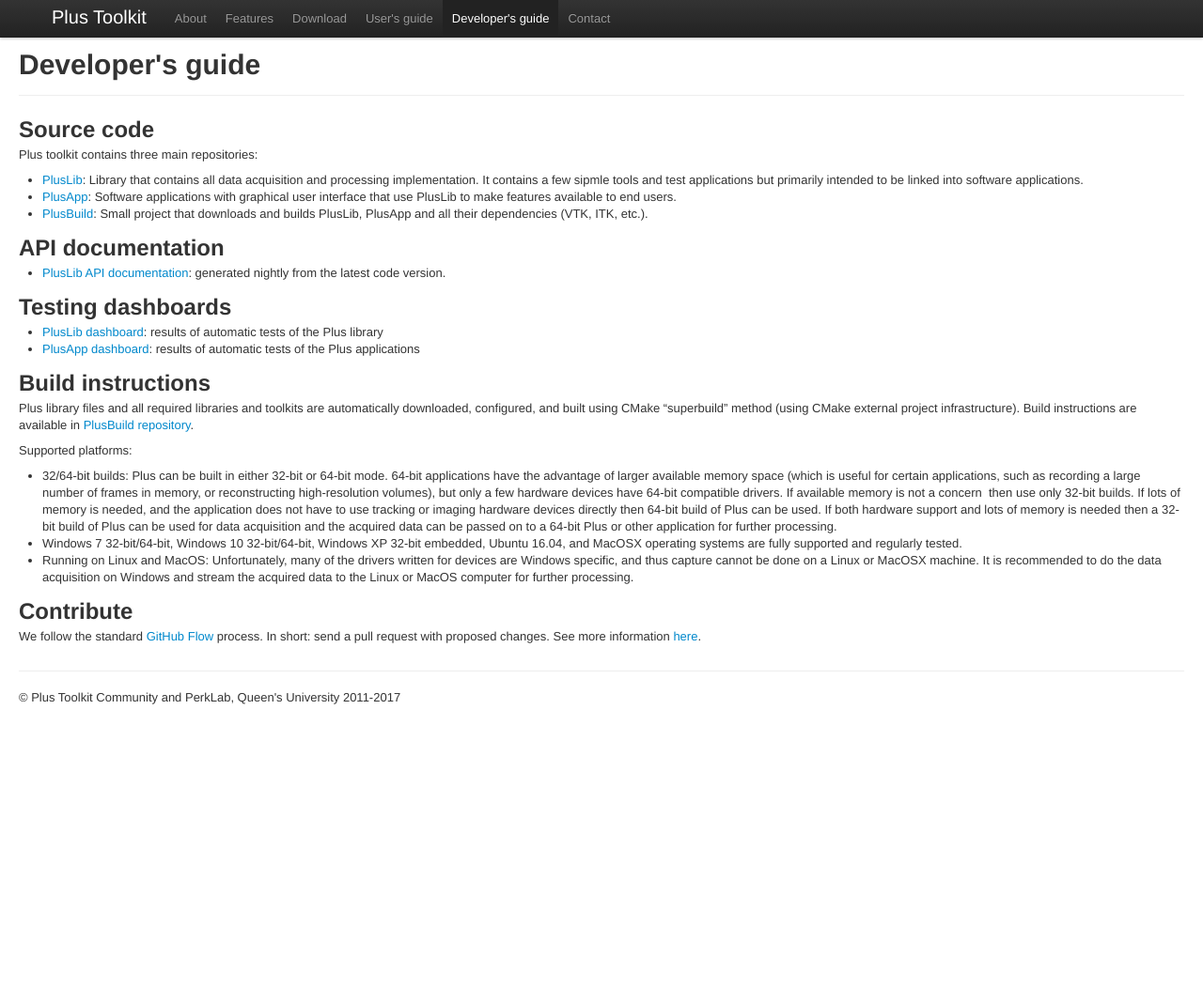
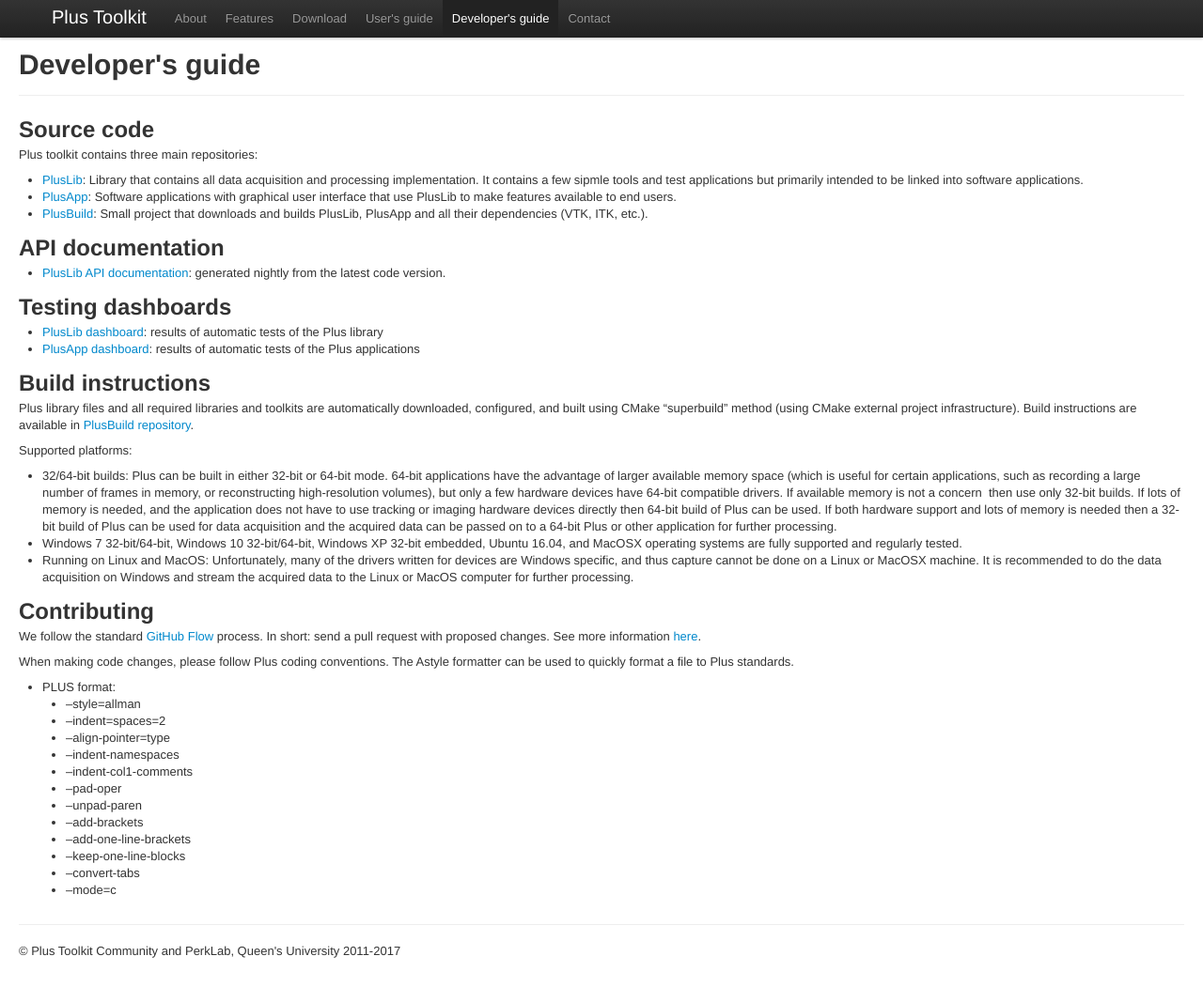
Before and after one commit to PlusToolkit/plustoolkit.github.io, a Jekyll site: the page built from developersguide.md, in a window 1280 px wide and 1051 px high. Shown: the whole window at 94% size. Built offline with Jekyll 4.4.1, drawn with Linux system fonts in a browser that asks for light colours.

Commit message:
Adding formatting requirements

```diff
--- a/developersguide.md
+++ b/developersguide.md
@@ -36,7 +36,22 @@
 - Windows 7 32-bit/64-bit, Windows 10 32-bit/64-bit, Windows XP 32-bit embedded, Ubuntu 16.04, and MacOSX operating systems are fully supported and regularly tested.
 - Running on Linux and MacOS: Unfortunately, many of the drivers written for devices are Windows specific, and thus capture cannot be done on a Linux or MacOSX machine. It is recommended to do the data acquisition on Windows and stream the acquired data to the Linux or MacOS computer for further processing.
 
-Contribute
+Contributing
 ----------
 
 We follow the standard [GitHub Flow](https://guides.github.com/introduction/flow/) process. In short: send a pull request with proposed changes. See more information [here](https://github.com/PlusToolkit/PlusBuild/blob/master/CONTRIBUTING.md).
+
+When making code changes, please follow Plus coding conventions. The Astyle formatter can be used to quickly format a file to Plus standards.
+* PLUS format:
+  * --style=allman
+  * --indent=spaces=2
+  * --align-pointer=type
+  * --indent-namespaces
+  * --indent-col1-comments
+  * --pad-oper
+  * --unpad-paren
+  * --add-brackets
+  * --add-one-line-brackets
+  * --keep-one-line-blocks
+  * --convert-tabs
+  * --mode=c
```
